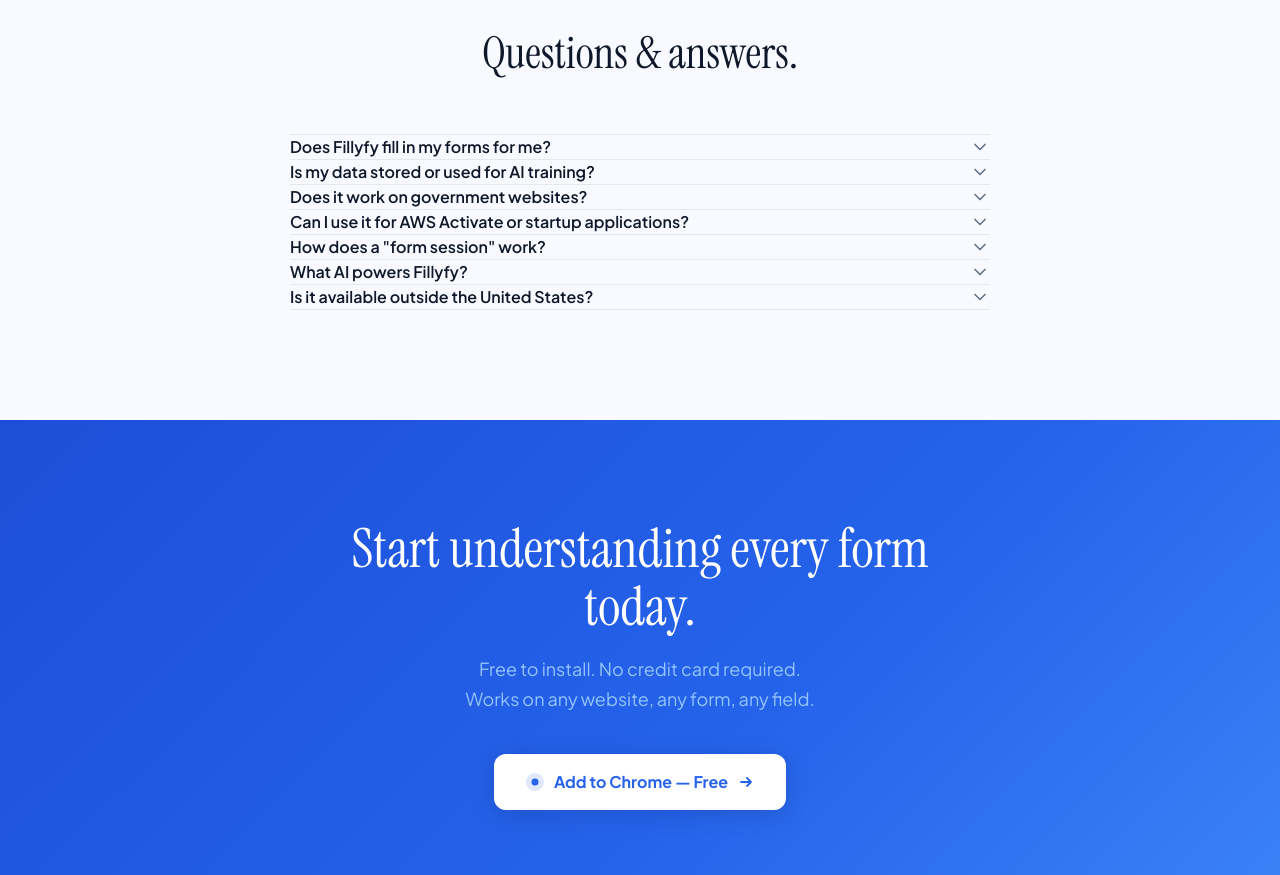
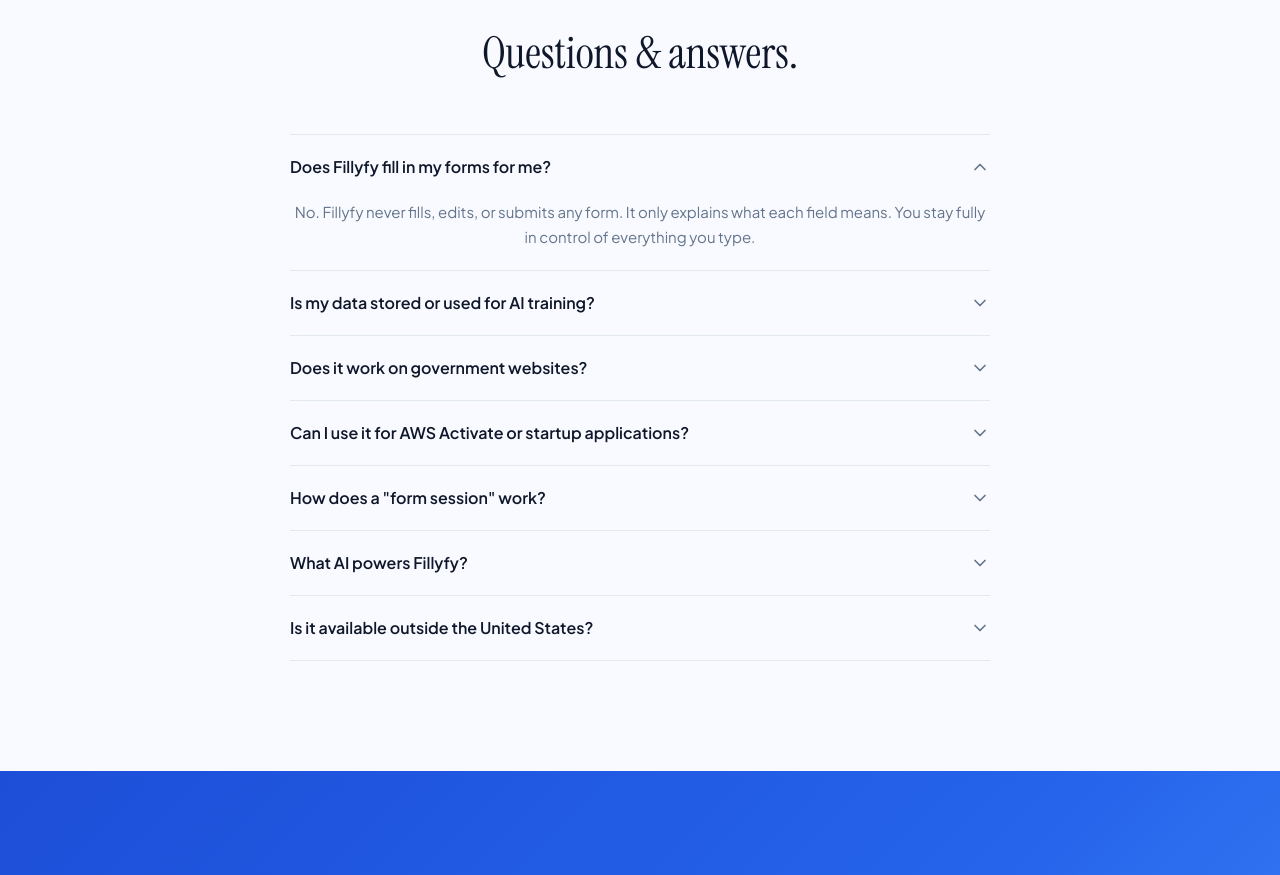
Before and after one commit to bbeforemode-art/fillyfy-form, a Next.js app: page / in a window 1280 px wide. Shown: the part 6580-7455 px from the top of the page. Built offline with nearby package versions, Linux system fonts and the light colour scheme.

Commit message:
Fix FAQ accordion to match design

```diff
--- a/src/components/FAQ.tsx
+++ b/src/components/FAQ.tsx
@@ -1,12 +1,11 @@
 'use client';
 
 import { useState } from 'react';
-import { motion, AnimatePresence } from 'framer-motion';
 
 const faqItems = [
   {
     question: 'Does Fillyfy fill in my forms for me?',
-    answer: 'No. Fillyfy never types, autofills, or submits anything. It only explains what a field is asking for — you stay in full control of what you enter.',
+    answer: 'No. Fillyfy never fills, edits, or submits any form. It only explains what each field means. You stay fully in control of everything you type.',
   },
   {
     question: 'Is my data stored or used for AI training?',
@@ -35,24 +34,36 @@
 ];
 
 export default function FAQ() {
-  const [openIndex, setOpenIndex] = useState<number | null>(null);
+  const [openIndex, setOpenIndex] = useState<number | null>(0); // First item open by default
 
   return (
-    <div className="w-full max-w-[700px] mx-auto">
+    <div style={{ width: '100%', maxWidth: '700px', margin: '0 auto' }}>
       {faqItems.map((item, index) => (
         <div
           key={index}
-          className="border-t border-[#E2E8F0]"
-          style={{ borderBottom: index === faqItems.length - 1 ? '1px solid #E2E8F0' : undefined }}
+          style={{
+            borderTop: '1px solid #E2E8F0',
+            borderBottom: index === faqItems.length - 1 ? '1px solid #E2E8F0' : undefined,
+          }}
         >
           <button
             onClick={() => setOpenIndex(openIndex === index ? null : index)}
-            className="w-full flex items-center justify-between py-5 text-left cursor-pointer"
+            style={{
+              width: '100%',
+              display: 'flex',
+              alignItems: 'center',
+              justifyContent: 'space-between',
+              padding: '20px 0',
+              background: 'none',
+              border: 'none',
+              cursor: 'pointer',
+              textAlign: 'left',
+            }}
           >
-            <span className="text-[16px] font-semibold text-[#0F172A] pr-4">{item.question}</span>
-            <motion.svg
-              animate={{ rotate: openIndex === index ? 180 : 0 }}
-              transition={{ duration: 0.3, ease: 'easeInOut' }}
+            <span style={{ fontSize: '16px', fontWeight: 600, color: '#0F172A', paddingRight: '16px' }}>
+              {item.question}
+            </span>
+            <svg
               width="20"
               height="20"
               viewBox="0 0 24 24"
@@ -61,26 +72,27 @@
               strokeWidth="2"
               strokeLinecap="round"
               strokeLinejoin="round"
-              className="flex-shrink-0"
+              style={{
+                flexShrink: 0,
+                transform: openIndex === index ? 'rotate(180deg)' : 'rotate(0deg)',
+                transition: 'transform 0.3s ease',
+              }}
             >
               <polyline points="6 9 12 15 18 9" />
-            </motion.svg>
+            </svg>
           </button>
-          <AnimatePresence>
-            {openIndex === index && (
-              <motion.div
-                initial={{ height: 0, opacity: 0 }}
-                animate={{ height: 'auto', opacity: 1 }}
-                exit={{ height: 0, opacity: 0 }}
-                transition={{ height: { duration: 0.35, ease: 'easeInOut' }, opacity: { duration: 0.25, ease: 'easeInOut' } }}
-                className="overflow-hidden"
-              >
-                <p className="text-[15px] text-[#64748B] leading-[1.7] pb-5">
-                  {item.answer}
-                </p>
-              </motion.div>
-            )}
-          </AnimatePresence>
+          <div
+            style={{
+              overflow: 'hidden',
+              maxHeight: openIndex === index ? '300px' : '0px',
+              opacity: openIndex === index ? 1 : 0,
+              transition: 'max-height 0.35s ease, opacity 0.25s ease',
+            }}
+          >
+            <p style={{ fontSize: '15px', color: '#64748B', lineHeight: 1.7, paddingBottom: '20px' }}>
+              {item.answer}
+            </p>
+          </div>
         </div>
       ))}
     </div>
```
